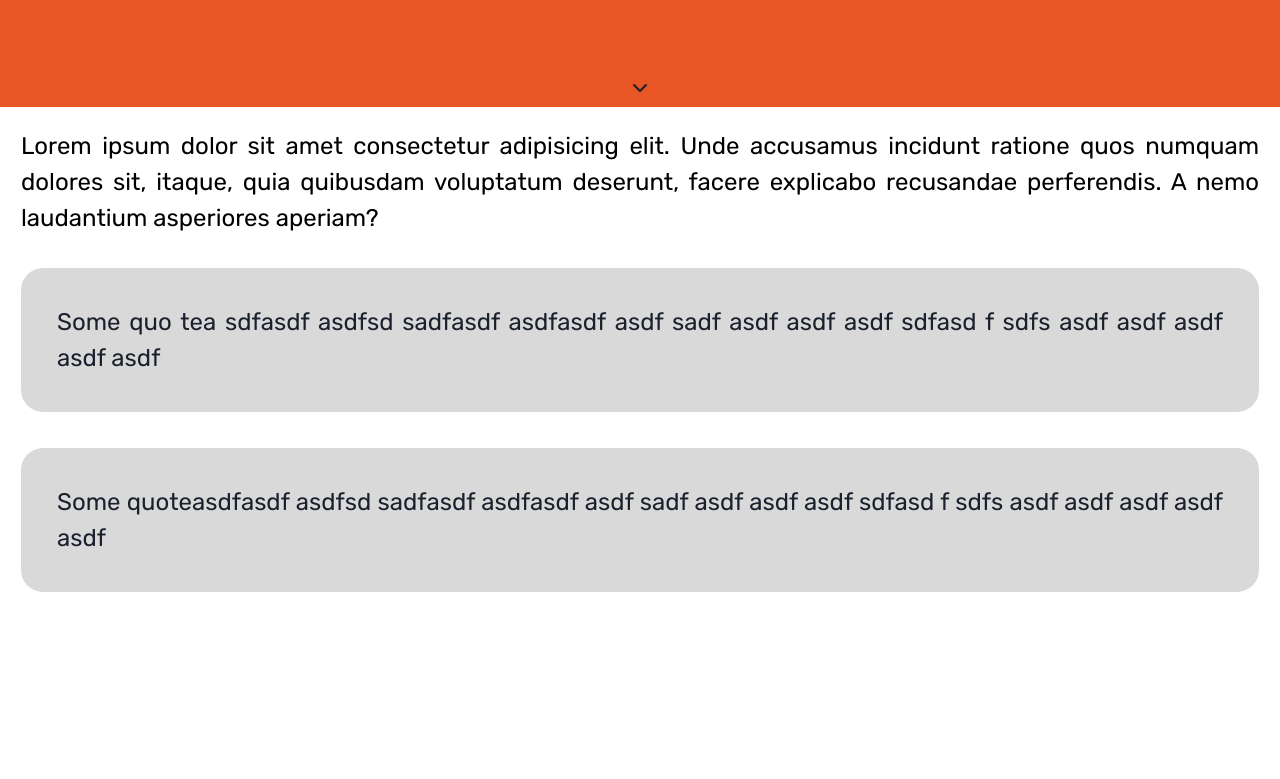
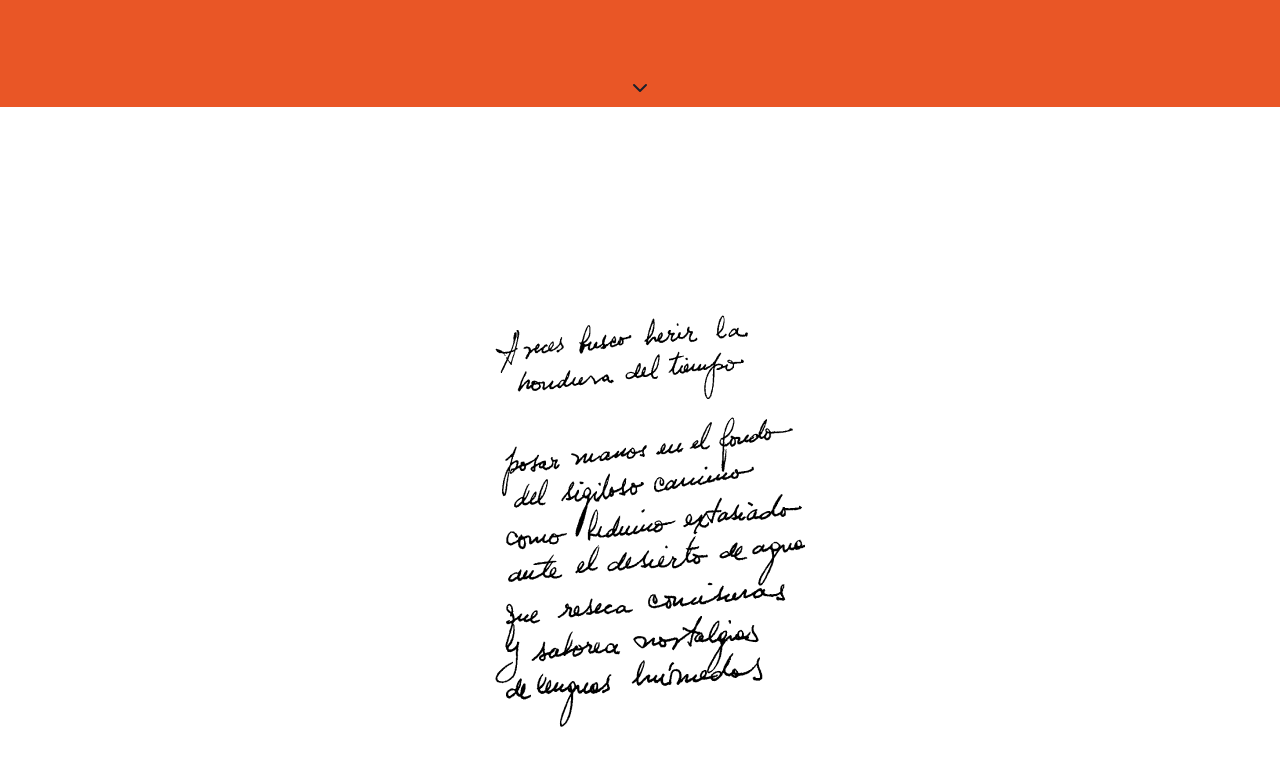
Before and after one commit to CatBoxy/helena-blog, a React (Vite) app: page / in a window 1280 px wide. Shown: the part 701-1480 px from the top of the page. Built offline with nearby package versions, Linux system fonts and the light colour scheme.

Commit message:
new font + home body img

```diff
--- a/src/components/Body/Body.tsx
+++ b/src/components/Body/Body.tsx
@@ -1,29 +1,11 @@
-import { Text, Container, Quote } from './styles';
+import {Container} from './styles';
+import poem from '../../assets/img/poema.png';
 
 const Body = () => {
   return (
     <>
       <Container>
-        <Text>
-          Lorem ipsum dolor sit amet consectetur adipisicing elit.
-          Unde accusamus incidunt ratione quos numquam dolores sit,
-          itaque, quia quibusdam voluptatum deserunt, facere explicabo recusandae perferendis.
-          A nemo laudantium asperiores aperiam?
-        </Text>
-        <Quote>
-            <p>
-              Some quo tea sdfasdf asdfsd sadfasdf asdfasdf asdf sadf asdf asdf asdf  sdfasd f
-              sdfs asdf asdf asdf asdf asdf
-            </p>
-        </Quote>
-        <br />
-        <Quote>
-            <p>
-              Some quoteasdfasdf asdfsd sadfasdf asdfasdf asdf sadf asdf asdf asdf  sdfasd f
-              sdfs asdf asdf asdf asdf asdf
-            </p>
-        </Quote>
-        <br />
+        <img src={poem} alt="poema" />
       </Container>
     </>
   );
--- a/src/components/Body/styles.ts
+++ b/src/components/Body/styles.ts
@@ -1,19 +1,9 @@
 import styled from 'styled-components';
 
-export const Text = styled.p`
-  color: #000;
-  margin-bottom: 32px;
-  text-align: justify;
+export const Container = styled.div`
+  display: flex;
+  justify-content: center;
+  align-items: center;
+  flex-direction: column;
+  height: 100vh;
 `;
-
-export const Container = styled.div`
-  padding-top: 21px;
-  font-size: 24px;
-`;
-
-export const Quote = styled.div`
-  background-color: ${(props) => (props.theme.colors.tertiary)};
-  padding: 36px;
-  border-radius: 22px;
-  text-align: justify;
-`;
--- a/src/index.css
+++ b/src/index.css
@@ -1,3 +1,4 @@
+@import url('https://fonts.googleapis.com/css2?family=Rubik:ital,wght@0,400;0,500;0,600;0,700;0,800;1,400;1,500;1,600;1,700;1,800&display=swap');
 @import url('https://fonts.googleapis.com/css2?family=Rubik:ital,wght@0,400;0,500;0,600;0,700;0,800;1,400;1,500;1,600;1,700;1,800&display=swap');
 
 body {
--- a/src/styles/themes/theme.ts
+++ b/src/styles/themes/theme.ts
@@ -12,7 +12,7 @@ export default extendTheme({
     error: '#BE5845',
   },
   fonts: {
-    body: 'Rubik',
+    body: 'Libre Baskerville',
   },
   styles: {
     global: {
```
Also changed, not shown: src/assets/img/poema.png (added).
